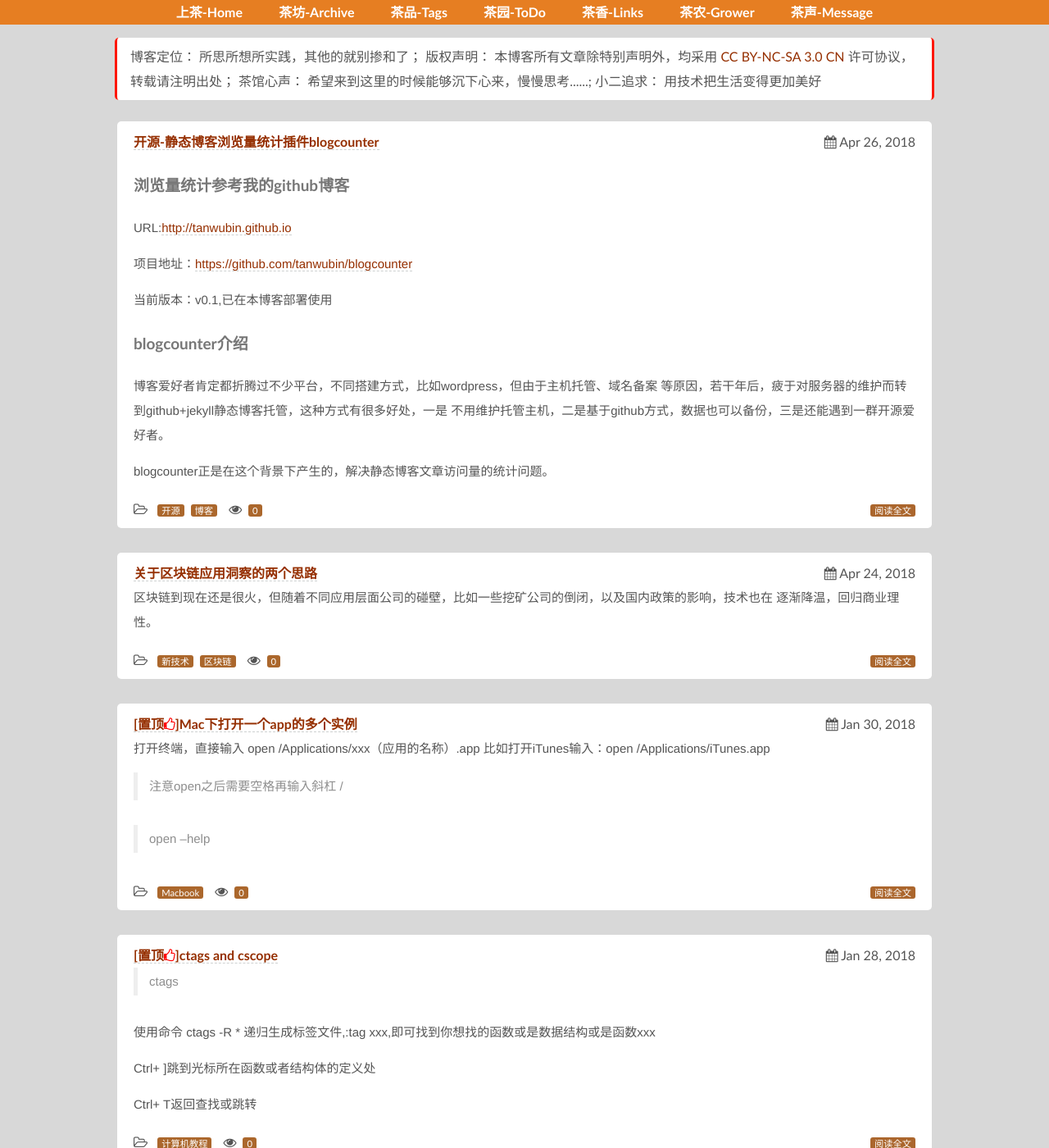
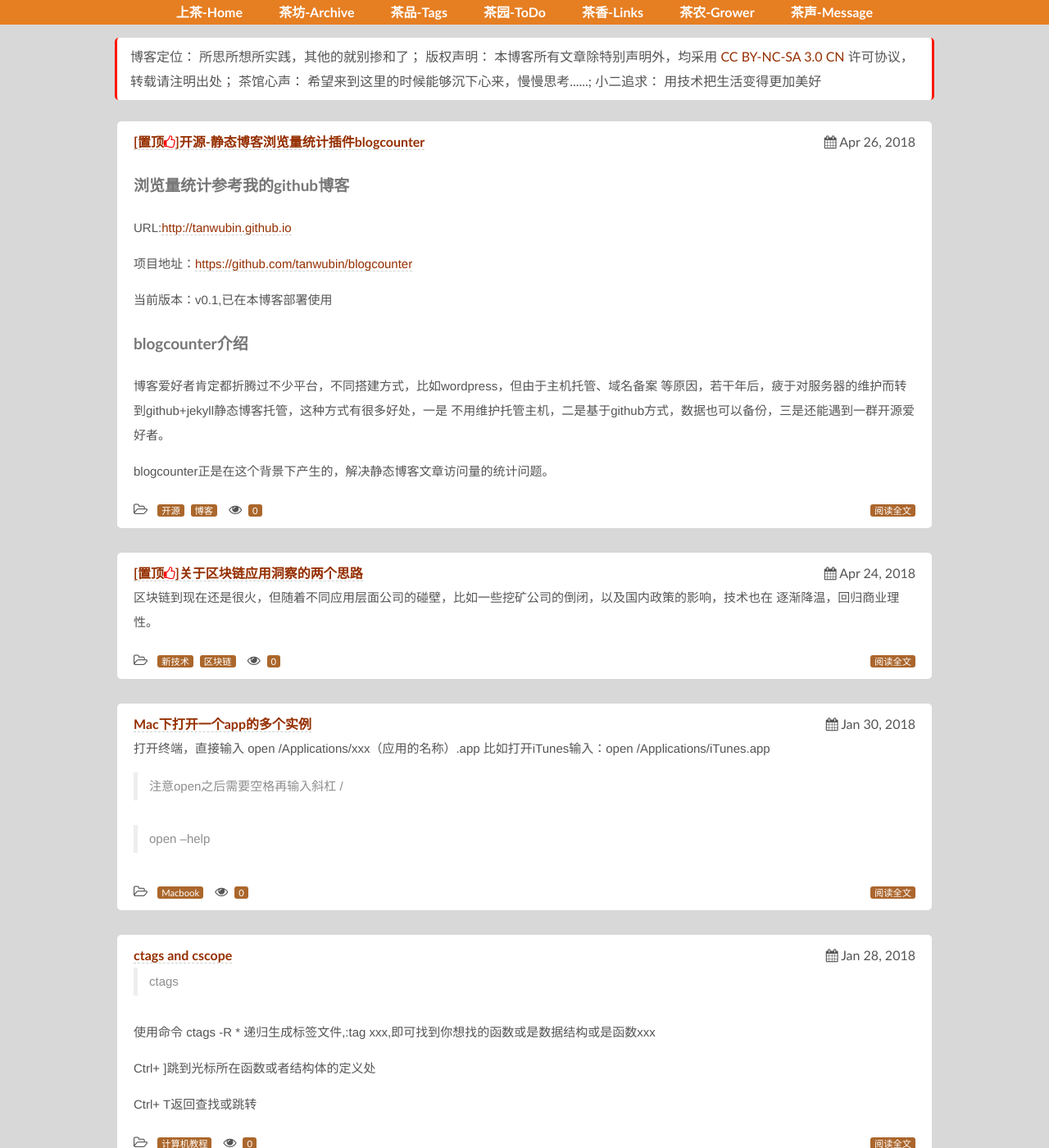
Before and after one commit to fk1091889767/tanwubin.github.io, a Jekyll site: the page built from index.html, in a window 1280 px wide and 1400 px high. Shown: the whole window at 82% size. Built offline with Jekyll 4.4.1, drawn with Linux system fonts in a browser that asks for light colours; nearby versions of some CDN libraries; some of the changed text lies outside the part shown.

Commit message:
置顶功能测试

```diff
--- a/_includes/themes/effector-wide/index.html
+++ b/_includes/themes/effector-wide/index.html
@@ -8,7 +8,7 @@
         {% continue %}
     {% endif %}
     <li><span><i class="fa fa-calendar" aria-hidden="true"></i>&nbsp;{{ post.date | date: "%b %d, %Y" }}</span>
-    <a href="{{ post.url }}" class="posttitle"><b>{{ post.title }}</b></a>
+    <a href="{{ post.url }}" class="posttitle"><b>[置顶<i class="fa fa-thumbs-o-up" style="color:red;"></i>]{{ post.title }}</b></a>
     {{ post.excerpt }}
     <br>
     <span class="tags"><i class="fa fa-folder-open-o" aria-hidden="true"></i>&nbsp;
@@ -44,7 +44,7 @@
         {% continue %}
     {% endif %}
 <li><span><i class="fa fa-calendar" aria-hidden="true"></i>&nbsp;{{ post.date | date: "%b %d, %Y" }}</span>
-    <a href="{{ post.url }}" class="posttitle"><b>[置顶<i class="fa fa-thumbs-o-up" style="color:red;"></i>]{{ post.title }}</b></a>
+    <a href="{{ post.url }}" class="posttitle"><b>{{ post.title }}</b></a>
     {{ post.excerpt }}
     <br>
     <span class="tags"><i class="fa fa-folder-open-o" aria-hidden="true"></i>&nbsp;
```
